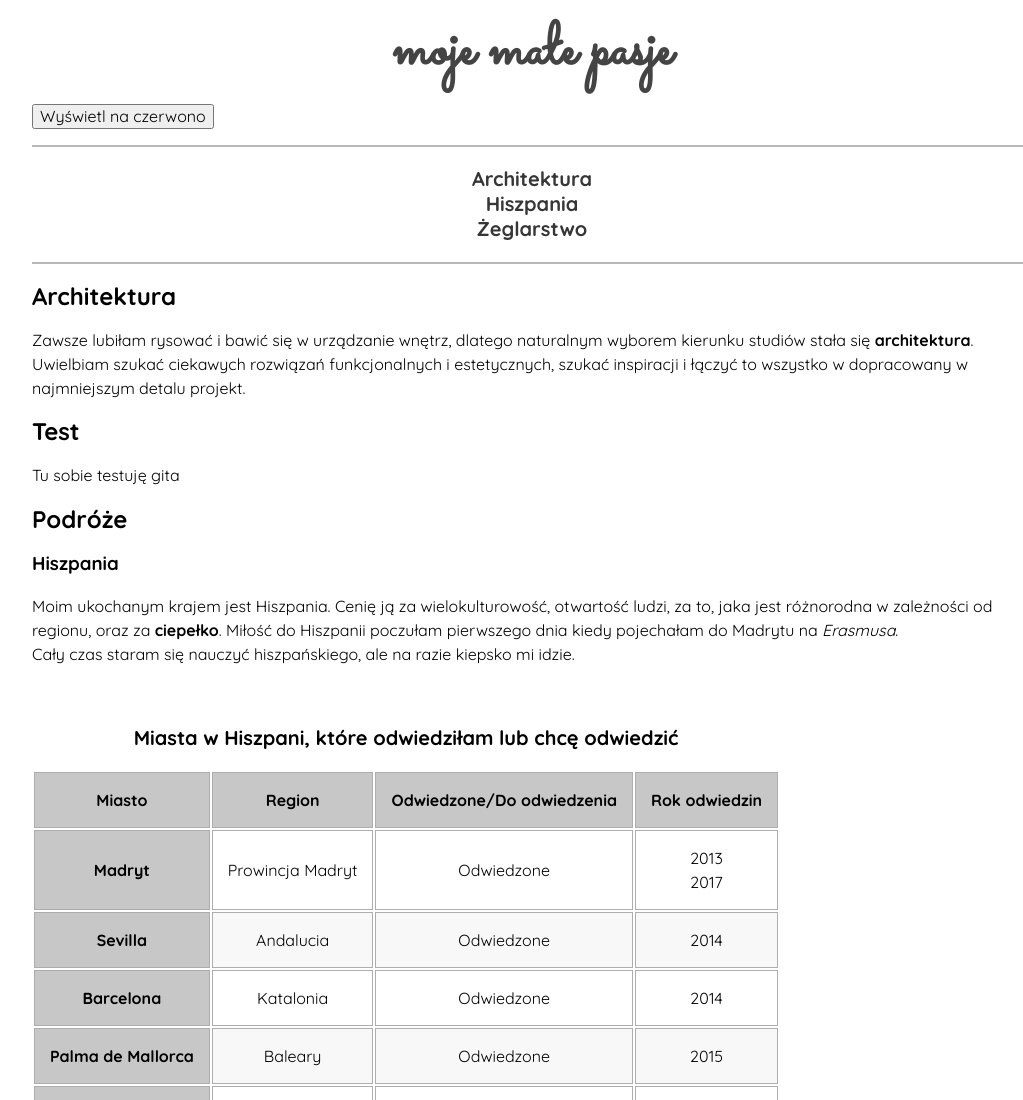
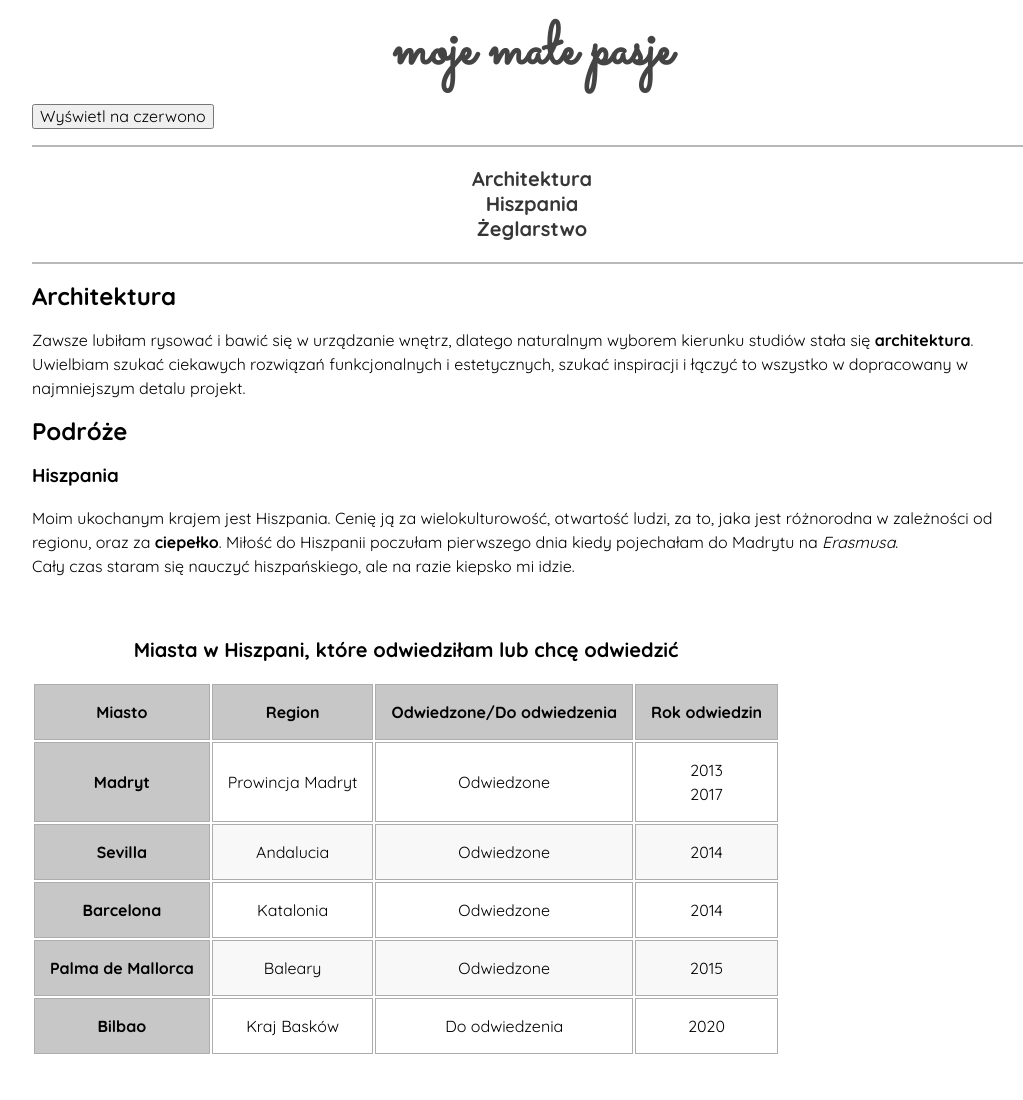
Before and after one commit to edziaca/homepage, a plain HTML site: page index.html in a window 1280 px wide. Shown: the top 1100 px of the page, without its empty margins (108-1131 px from the left). Drawn offline with nearby package versions, Linux system fonts and the light colour scheme.

Commit message:
Deleted test section

```diff
--- a/index.html
+++ b/index.html
@@ -56,17 +56,7 @@
 
                     </p>
                 </section>
-                <section>
 
-
-
-
-                    <h2 class="article__header" id="test">Test</h2>
-                    <p class="article__paragraph">
-                        Tu sobie testuję gita
-
-                    </p>
-                </section>
                 <section>
 
 
```
